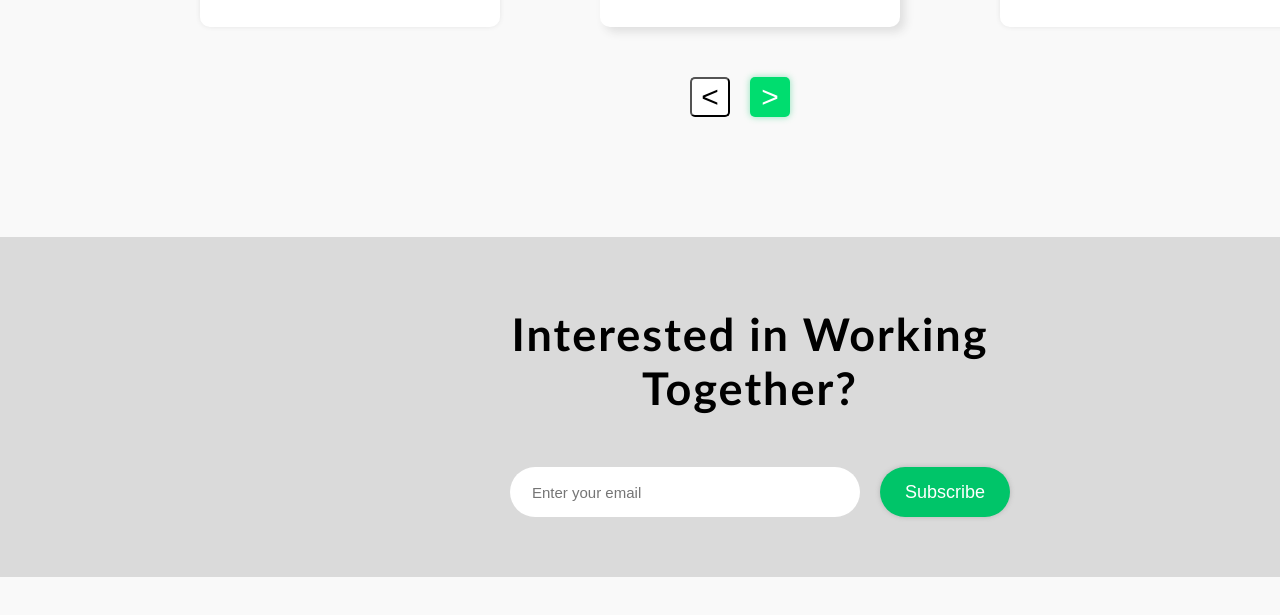
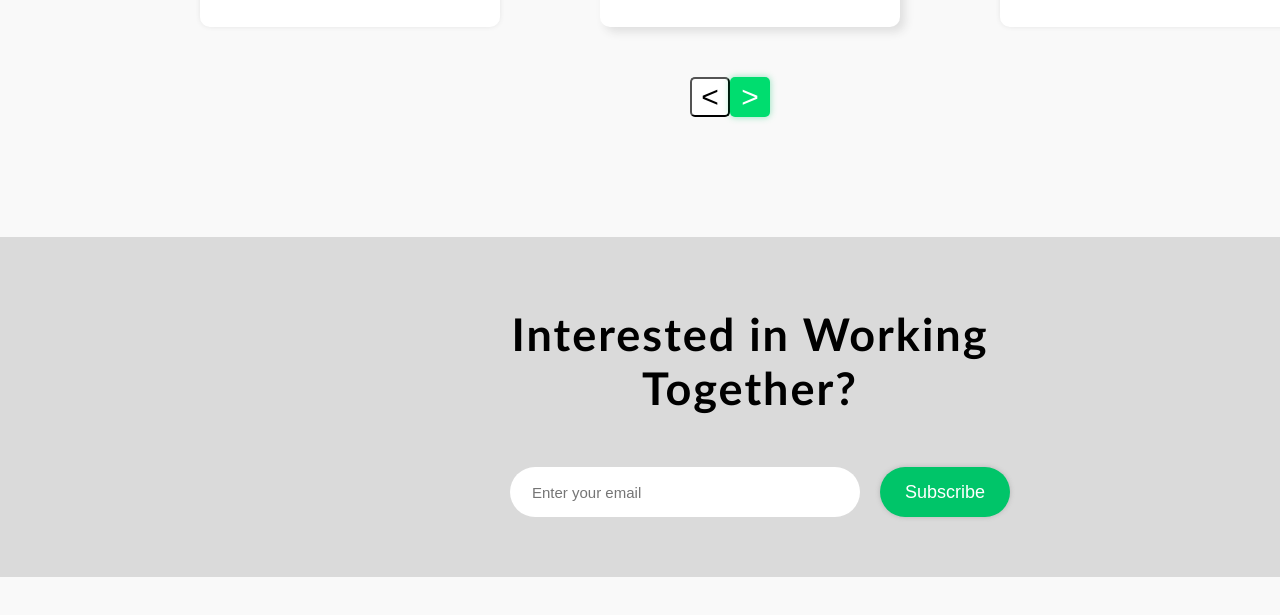
Before and after one commit to SulemanSadat/WEB, a plain HTML site: page index.html in a window 1280 px wide. Shown: the part 3663-4278 px from the top of the page. Drawn offline with Linux system fonts and the light colour scheme.

Commit message:
style.css

```diff
--- a/style.css
+++ b/style.css
@@ -660,7 +660,7 @@ button.right2{
     width: 40px;
     height: 40px;
     font-size: 30px;
-    margin: 3740px 750px;
+    margin: 3740px 730px;
     border: 0px solid;
     color: #FFF;
     background-color: #00DD6F;
```
